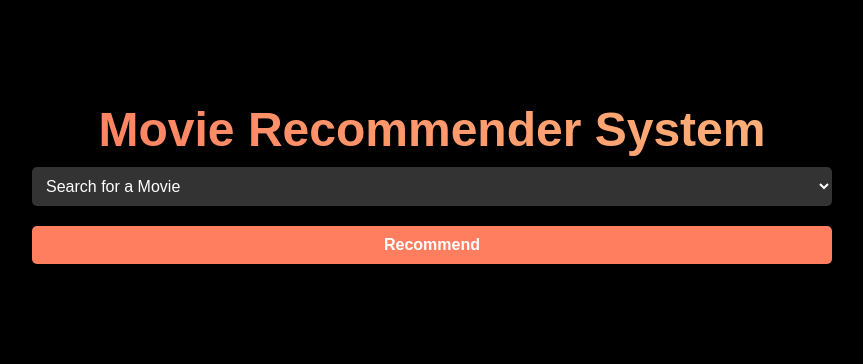
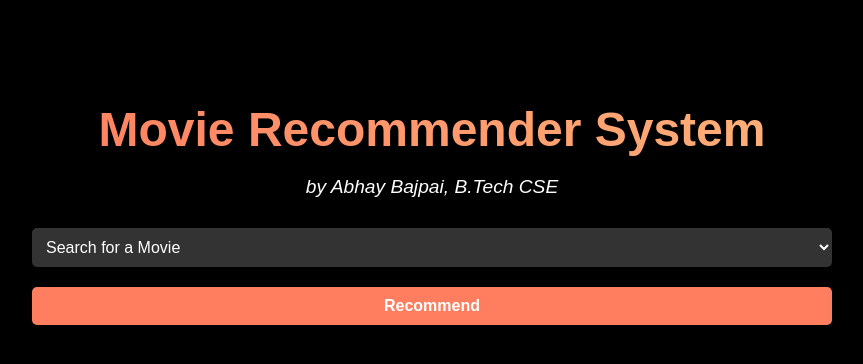
Before and after one commit to abhaybajpai19/movie_recommendation_system_ML, a Flask app: template templates/index.html in a window 1280 px wide. Shown: the top 364 px of the page, without its empty margins (208-1071 px from the left). Run offline with Flask 3, Linux system fonts and the light colour scheme; the template is opened without the code that fills it, so the values that code supplies are empty; parts of the project's set-up code (start-up, migrations or seed data) failed here and were passed over.

Commit message:
Update index.html

```diff
--- a/templates/index.html
+++ b/templates/index.html
@@ -78,7 +78,7 @@
 <body>
     <div class="container">
         <h1 class="title">Movie Recommender System</h1>
-
+        <p class="subtitle">by Abhay Bajpai, B.Tech CSE</p>
         <form method="POST">
             <select name="movie_name" required>
                 <option value="" disabled selected>Search for a Movie</option>
```
